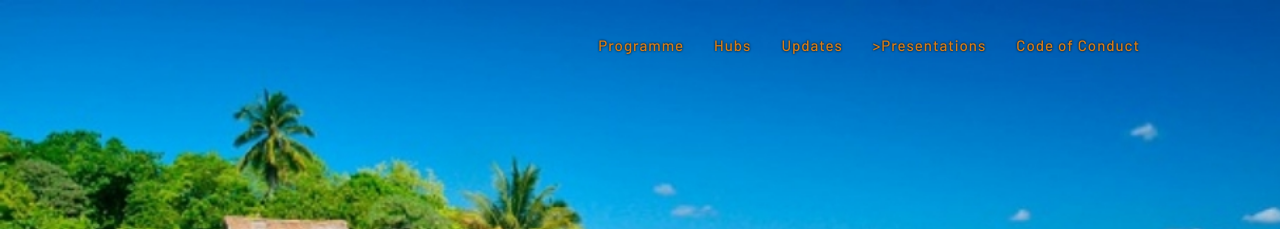
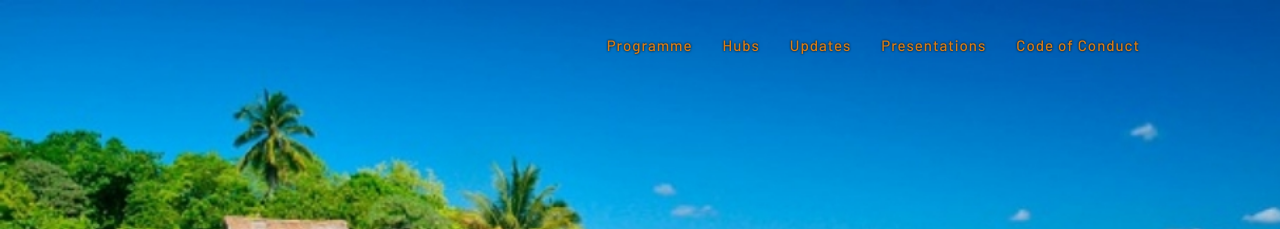
Before and after one commit to osgeo-oceania/foss4g-sotm-oceania-2020, a Jekyll site: the page built from index.html, in a window 1280 px wide. Shown: the top 229 px of the page. Built offline with Jekyll 4.4.1, drawn with Linux system fonts in a browser that asks for light colours.

Commit message:
Update nav.html

```diff
--- a/_includes/nav.html
+++ b/_includes/nav.html
@@ -78,7 +78,7 @@
                     </li>
 	            <li>
                       {% if page.role == 'index' %}
-                        <a class="page-scroll" href="https://docs.google.com/forms/d/e/1FAIpQLSd8aZjlZvP5ArubK0DkcIfEUIZnyxZLy1pNFS0p4YafKSo4LA/viewform" rel="noopener noreferrer" target="_blank">>Presentations</a>
+                        <a class="page-scroll" href="https://docs.google.com/forms/d/e/1FAIpQLSd8aZjlZvP5ArubK0DkcIfEUIZnyxZLy1pNFS0p4YafKSo4LA/viewform" rel="noopener noreferrer" target="_blank">Presentations</a>
                       {% else %}
                         <a class="" href="https://docs.google.com/forms/d/e/1FAIpQLSd8aZjlZvP5ArubK0DkcIfEUIZnyxZLy1pNFS0p4YafKSo4LA/viewform" rel="noopener noreferrer" target="_blank">Presentations</a>
                       {% endif %}
```
